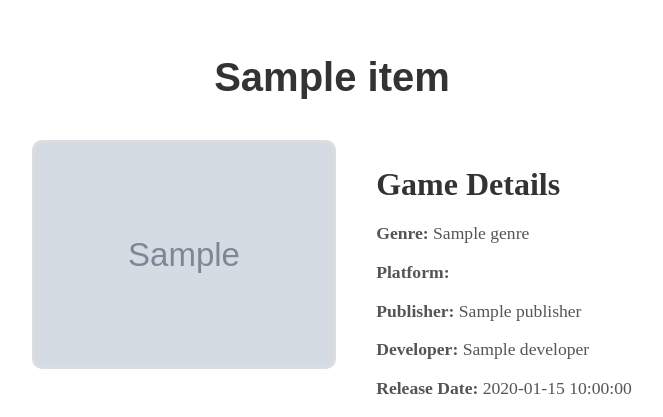
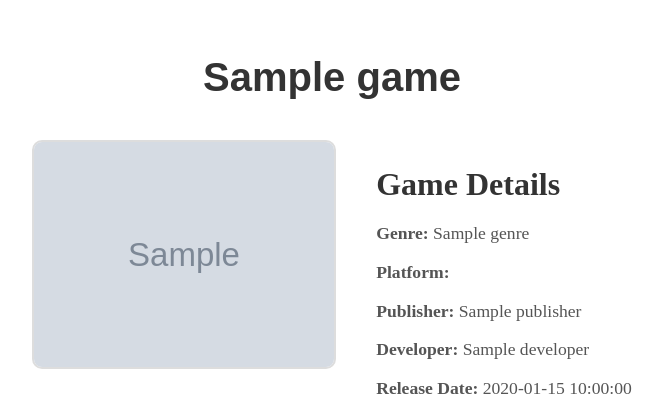
Before and after one commit to staten-island-tech/flask-api-project-davbk, a Flask app: template templates/items.html in a window 1280 px wide. Shown: the top 417 px of the page, without its empty margins (308-971 px from the left). Run offline with Flask 3, Linux system fonts and the light colour scheme; the template is opened without the code that fills it: most values are stand-ins (such as "Sample title", 1, 10 or a date in 2020); grey boxes marked "Sample" are stand-in pictures.

Commit message:
Update items.html

```diff
--- a/templates/items.html
+++ b/templates/items.html
@@ -3,27 +3,27 @@
 <head>
   <meta charset="UTF-8">
   <meta name="viewport" content="width=device-width, initial-scale=1.0">
-  <title>{{ item.title }} - Game Details</title>
+  <title>{{ games.title }} - Game Details</title>
   <link rel="stylesheet" href="{{ url_for('static', filename='style.css') }}">
 </head>
 <body>
   <div class="container">
-    <h1>{{ item.title }}</h1>
+    <h1>{{ games.title }}</h1>
     <div class="game-details">
       <div>
-        <img src="{{ item.thumbnail }}" alt="{{ item.title }}" class="game-image">
+        <img src="{{ games.thumbnail }}" alt="{{ games.title }}" class="game-image">
       </div>
 
       <div class="game-info">
         <h2>Game Details</h2>
-        <p><strong>Genre:</strong> {{ item.genre }}</p>
-        <p><strong>Platform:</strong> {{ item.platform }}</p>
-        <p><strong>Publisher:</strong> {{ item.publisher }}</p>
-        <p><strong>Developer:</strong> {{ item.developer }}</p>
-        <p><strong>Release Date:</strong> {{ item.release_date }}</p>
-        <p><strong>Description:</strong> {{ item.short_description }}</p>
-        <p><strong>Game URL:</strong> <a href="{{ item.game_url }}" target="_blank">{{ item.game_url }}</a></p>
-        <p><strong>FreeToGame Profile:</strong> <a href="{{ item.freetogame_profile_url }}" target="_blank">{{ item.freetogame_profile_url }}</a></p>
+        <p><strong>Genre:</strong> {{ games.genre }}</p>
+        <p><strong>Platform:</strong> {{ games.platform }}</p>
+        <p><strong>Publisher:</strong> {{ games.publisher }}</p>
+        <p><strong>Developer:</strong> {{ games.developer }}</p>
+        <p><strong>Release Date:</strong> {{ games.release_date }}</p>
+        <p><strong>Description:</strong> {{ games.short_description }}</p>
+        <p><strong>Game URL:</strong> <a href="{{ games.game_url }}" target="_blank">{{ games.game_url }}</a></p>
+        <p><strong>FreeToGame Profile:</strong> <a href="{{ games.freetogame_profile_url }}" target="_blank">{{ games.freetogame_profile_url }}</a></p>
 
         <a href="/" class="back-btn">Back to Game List</a>
       </div>
```
